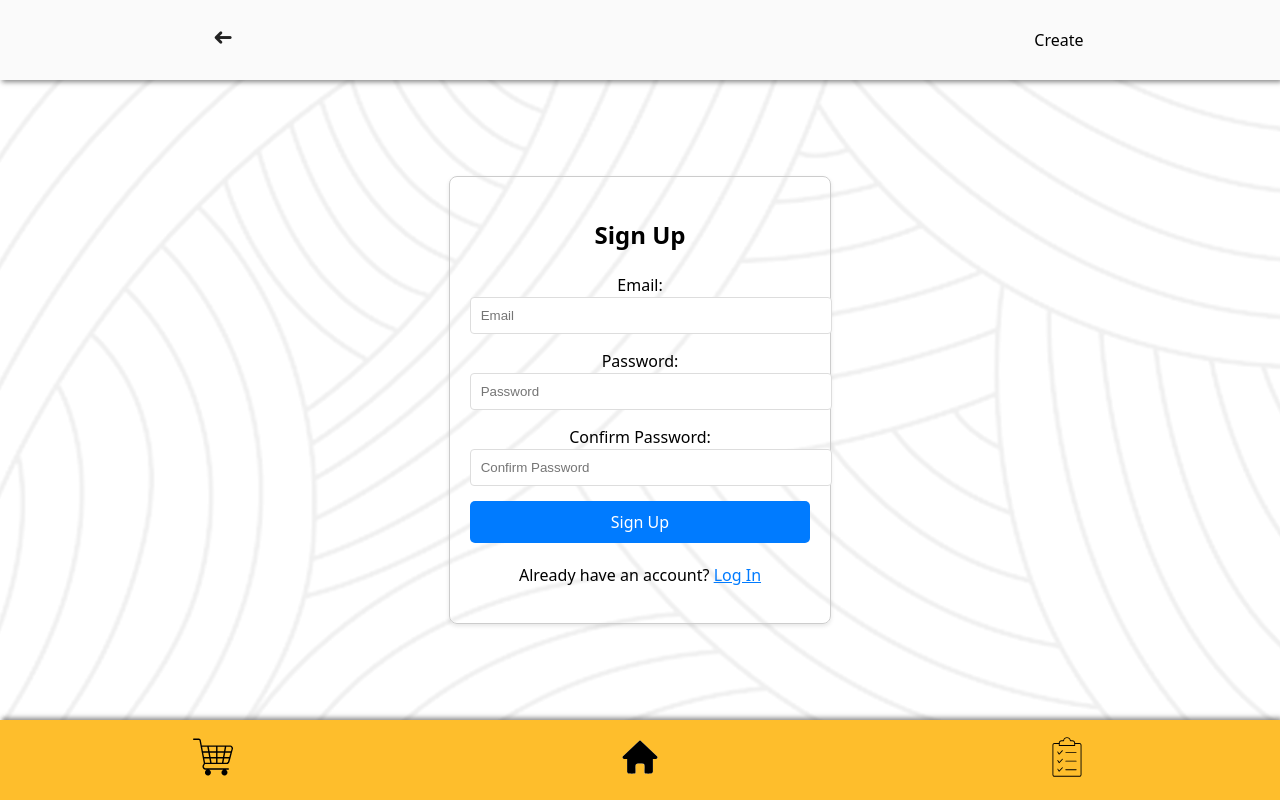
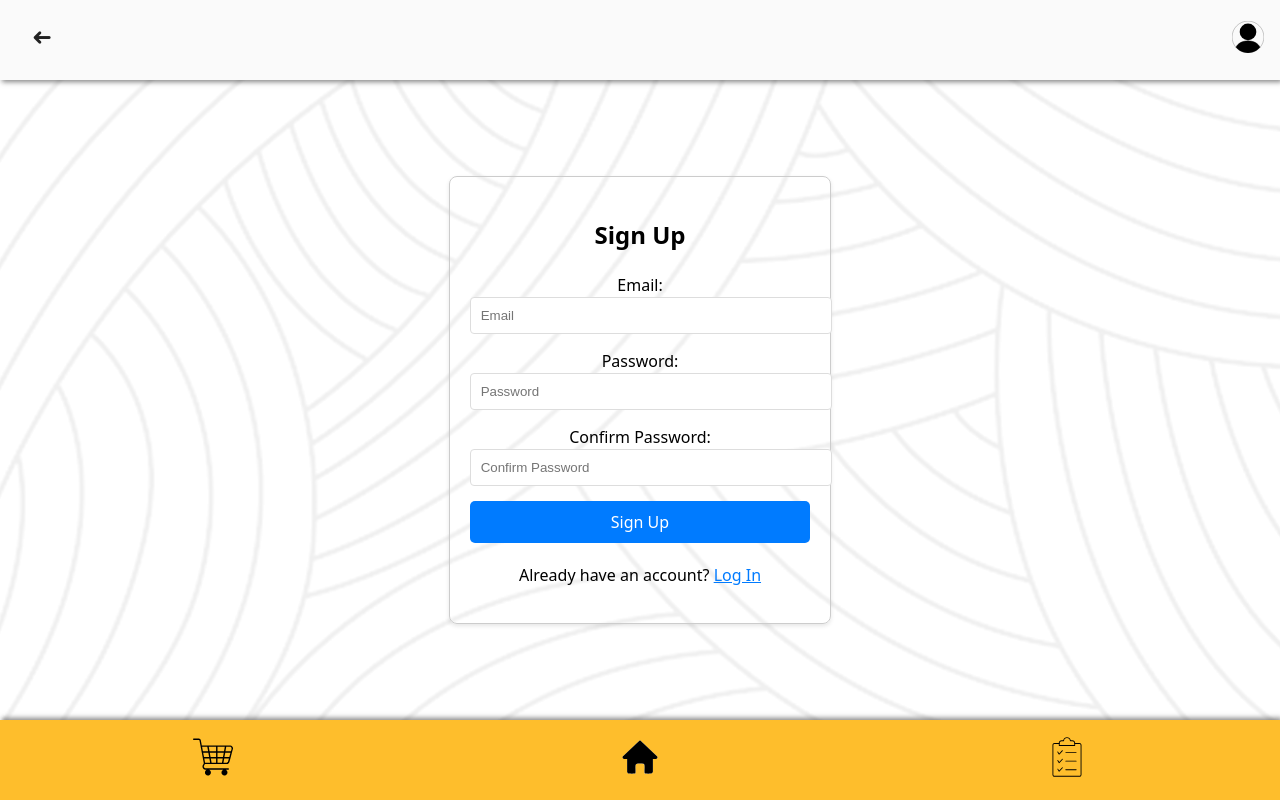
Before and after one commit to LuciSkroder/PlusPoint, a React (Vite) app: page /signup in a window 1280 px wide. Built offline with nearby package versions, Linux system fonts and the light colour scheme; no server answers.

Commit message:
Updatering af navbar, med ikon og logud

```diff
--- a/src/components/NavBar.jsx
+++ b/src/components/NavBar.jsx
@@ -1,4 +1,5 @@
 import { NavLink, useLocation, useNavigate } from "react-router";
+import { useState } from "react";
 import PointCounter from "./PointCounter";
 import "../css/navbar.css";
 
@@ -13,17 +14,37 @@ function GåTilbage() {
 
 export default function NavBar() {
   const location = useLocation();
+  const [showDropdown, setShowDropdown] = useState(false);
+
+  const toggleDropdown = () => {
+    setShowDropdown(!showDropdown);
+  };
 
   if (location.pathname === "/login") {
     return null;
   } else if (location.pathname === "/") {
     return (
       <nav className="top-nav">
-        <NavLink to="/login">
-          <img src="../img/logout.png" alt="logout" className="logout-icon" />
-        </NavLink>
         <PointCounter></PointCounter>
-        <NavLink to="/create">Create</NavLink>
+        <div className="parent-menu">
+          <img
+            src="./public/img/parent-icon-black.svg"
+            className="parent-icon"
+            onClick={toggleDropdown}
+          />
+          {showDropdown && (
+            <div className="dropdown-menu">
+              <NavLink to="/login" className="dropdown-item">
+                <img
+                  src="./public/img/logout.png"
+                  alt="logout"
+                  className="logout-icon"
+                />
+                Logout
+              </NavLink>
+            </div>
+          )}
+        </div>
       </nav>
     );
   } else {
@@ -31,7 +52,21 @@ export default function NavBar() {
       <nav className="top-nav">
         <GåTilbage></GåTilbage>
         <PointCounter></PointCounter>
-        <NavLink to="/create">Create</NavLink>
+        <div className="parent-menu">
+          <img
+            src="/img/parent-icon-black.svg"
+            className="parent-icon"
+            onClick={toggleDropdown}
+          />
+          {showDropdown && (
+            <div className="dropdown-menu">
+              <NavLink to="/login" className="dropdown-item">
+                <img src="/logout.png" alt="logout" className="logout-icon" />
+                Logout
+              </NavLink>
+            </div>
+          )}
+        </div>
       </nav>
     );
   }
--- a/src/css/navbar.css
+++ b/src/css/navbar.css
@@ -1,7 +1,7 @@
 .top-nav {
   box-shadow: 2px 2px 5px rgba(14, 14, 14, 0.5);
   display: flex;
-  justify-content: space-around;
+  justify-content: space-between;
   align-items: center;
   position: fixed;
   top: 0%;
@@ -11,13 +11,43 @@
   box-sizing: border-box;
   background-color: rgb(250, 250, 250);
   z-index: 10;
+  padding: 0 1rem;
 }
 
-.top-nav a {
-  color: inherit;
+.parent-menu {
+  position: relative;
+  margin-left: auto;
 }
 
-.logout-icon {
-  padding-top: 0.5rem;
-  width: 20px;
+.parent-icon {
+  width: 32px;
+  height: 32px;
+  cursor: pointer;
 }
+
+.dropdown-menu {
+  position: absolute;
+  top: 100%;
+  right: 0;
+  background-color: white;
+  border: 1px solid #ddd;
+  border-radius: 4px;
+  box-shadow: 0 2px 8px rgba(0, 0, 0, 0.15);
+  min-width: 120px;
+  z-index: 1000;
+}
+
+.dropdown-item {
+  display: flex;
+  align-items: center;
+  padding: 10px 15px;
+  text-decoration: none;
+  color: #333;
+  transition: background-color 0.3s ease;
+}
+
+.dropdown-item .logout-icon {
+  width: 16px;
+  height: 16px;
+  margin-right: 8px;
+}
```
Also changed, not shown: public/img/parent-icon-black.svg (added), public/img/parent-icon-yellow.svg (added).
